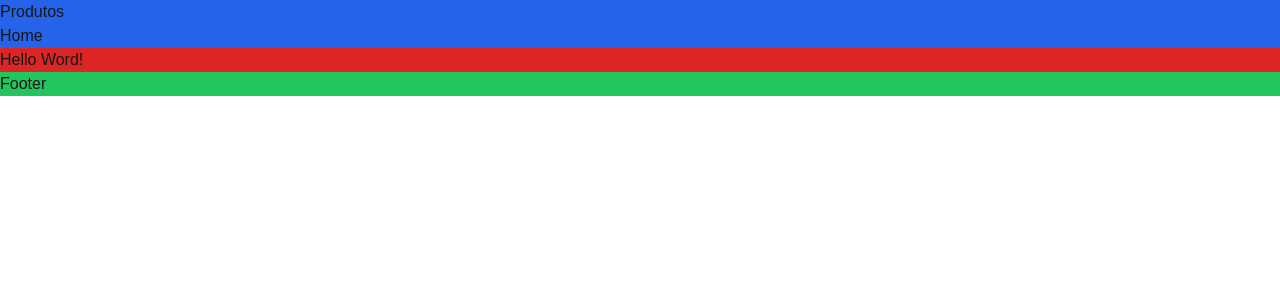
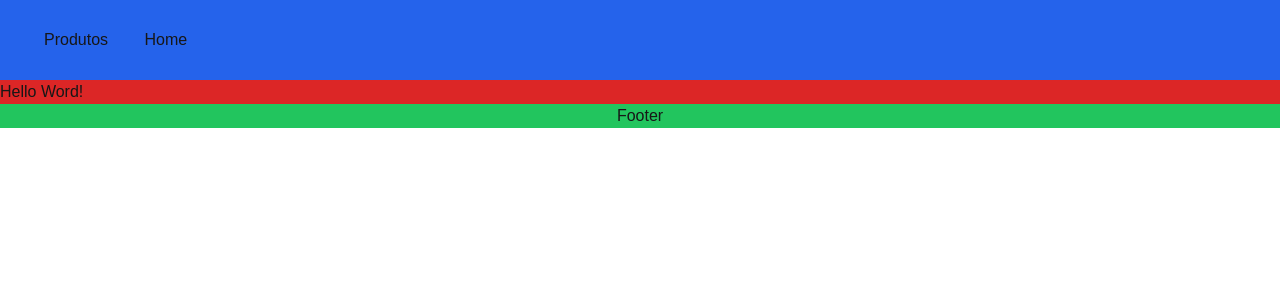
Before and after one commit to devCaiodias/Next-js, a Next.js app: page / in a window 1280 px wide. Shown: the top 300 px of the page. Built offline with nearby package versions, Linux system fonts and the light colour scheme.

Commit message:
Adicionando CSS no Next.js

```diff
--- a/components/Footer.js
+++ b/components/Footer.js
@@ -1,7 +1,9 @@
 export default function Footer(params) {
     return (
-        <h1 className="bg-green-500">
-             Footer
-        </h1>
+        <div className="h-8 text-center">
+            <h1 className="bg-green-500">
+                 Footer
+            </h1>
+        </div>
     )
 }
--- a/components/Navbar.js
+++ b/components/Navbar.js
@@ -2,14 +2,13 @@ import Link from "next/link"
 
 export default function Navbar() {
     return(
-        <div>
-            <ul className="bg-blue-600">
+        <div className="block">
+            <ul className="bg-blue-600 px-7 py-7">
             <li>
-              <Link href="/produtos"> Produtos </Link>
+              <Link className="px-4" href="/produtos"> Produtos </Link>
+              <Link className="px-4" href="/"> Home </Link>
             </li>
-            <li>
-              <Link href="/"> Home </Link>
-            </li>
+
           </ul>
         </div>
     )
```
